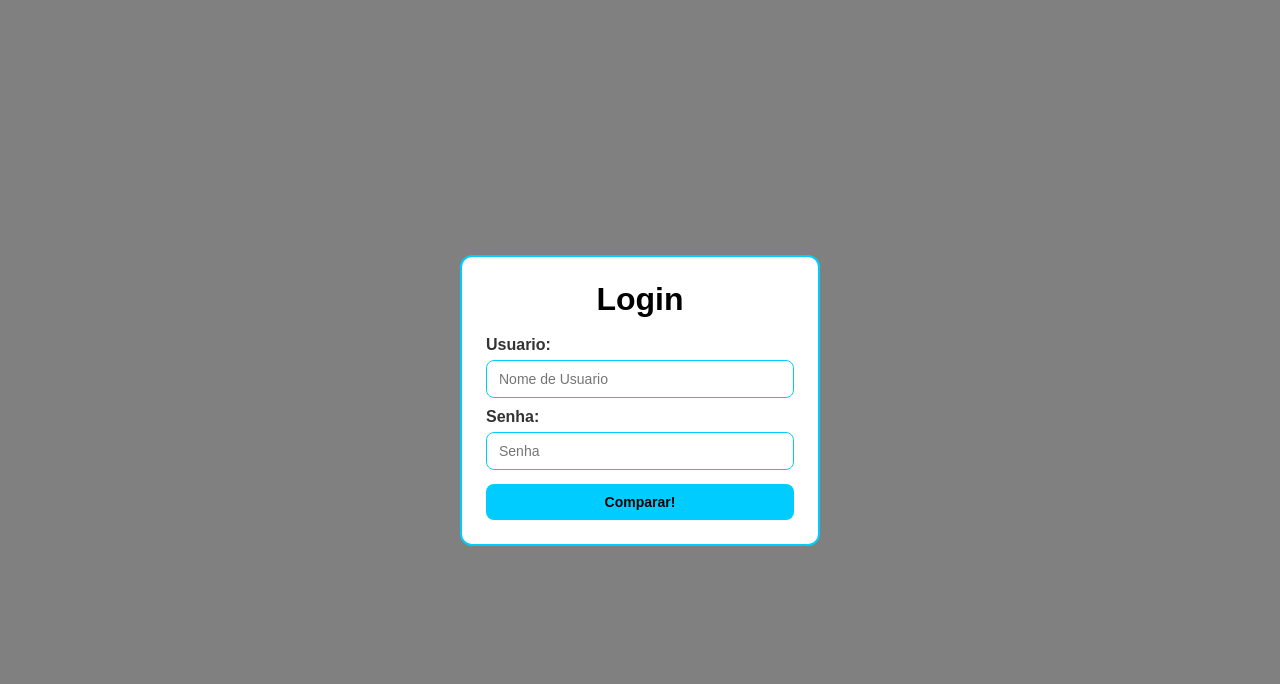
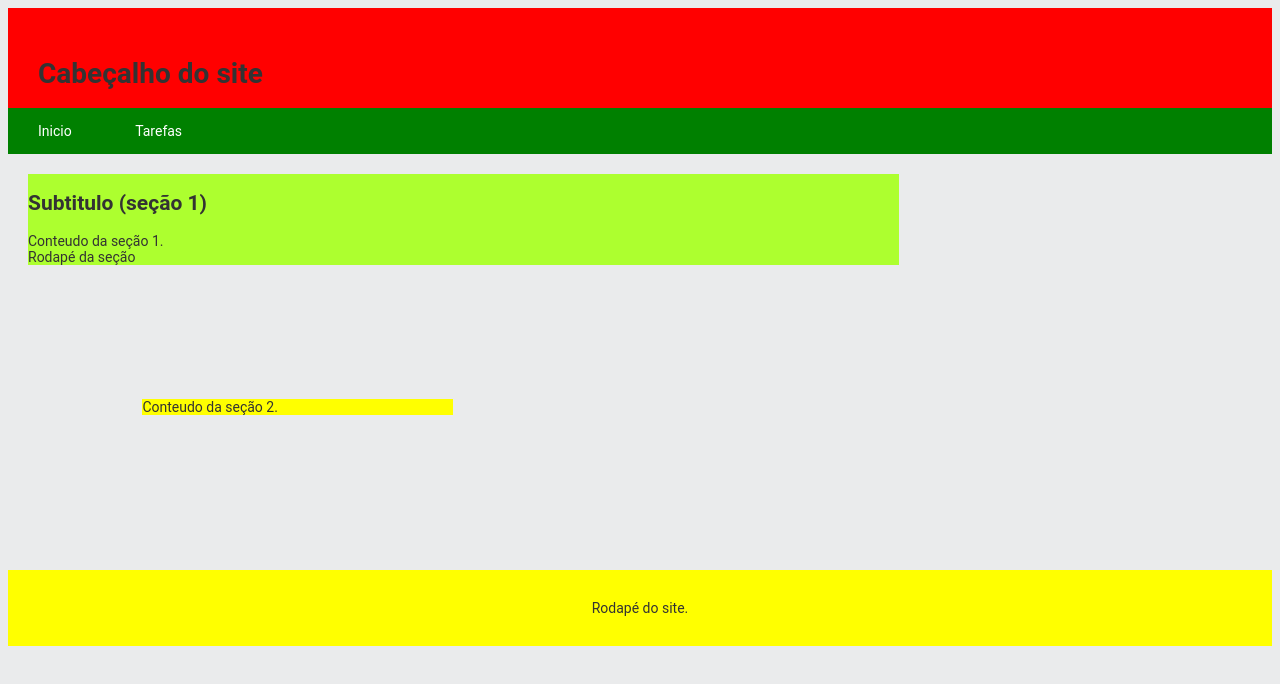
Before and after one commit to LuhTorreZ/Tela-de-Login-javascript-basico, a plain HTML site: page index.html in a window 1280 px wide. Drawn offline with Linux system fonts and the light colour scheme.

Commit message:
Criação de uma pagina web com segunda pagina

```diff
--- /dev/null
+++ b/css/style.css
@@ -0,0 +1,72 @@
+body {
+    margin 0;
+    padding: 0;
+    font: 14px "roboto", sans-serif;
+    color: #333;
+    background: #eaebec;
+    -webkit-font-smoothing: antialiased !important;
+}
+
+.cabecalho {
+    height: 40px;
+    padding: 30px;
+    text-align: left;
+    background: red;
+    overflow:hidden;
+}
+
+.menu {
+    background-color: green;
+    overflow:hidden;
+}
+
+.menu ul {
+    margin-right: 10%;
+    margin-left: 10%;
+}
+
+.menu ul, li{
+    padding: 0;
+    margin: 0;
+}
+.menu li, a{
+    color: #ffffff;
+    text-decoration: none;
+    display: inline-block;
+}
+
+.menu a {
+    padding: 15px 30px;
+}
+
+.menu a:hover{
+    background-color: white;
+    color: black;
+}
+
+.row{
+    padding: 10px;
+}
+#secao1 {
+    float: left;
+    width: 70%;
+    background-color: greenyellow;
+    margin: 10px;
+}
+#secao2 {
+    float: left;
+    width: 25%;
+    background-color: yellow;
+    margin: 10%;
+}
+.row::after {
+    content: "";
+    display: table;
+    clear: both;
+}
+.rodape {
+    padding: 30px;
+    background: yellow;
+    text-align: center;
+    margin-top: 20px;
+}
--- a/index.html
+++ b/index.html
@@ -4,26 +4,45 @@
     <meta charset="UTF-8">
     <meta http-equiv="X-UA-Compatible" content="IE=edge">
     <meta name="viewport" content="width=device-width, initial-scale=1.0">
-    <link href="style.css" rel="stylesheet">
-    <title>Hello World em Javascript!</title>
+    <meta name="author" content="Nome do autor">
+    <meta name="description" content="Template inicial do HTML.">
+    <link href="/css/style.css" rel="stylesheet">
+    <title>TEMA 05</title>
 </head>
 <body>
-    <noscript>
-        Javascript Desabilitado! Favor habilitar no seu computador.
-    </noscript>
+    <header class="cabecalho">
+        <h1>Cabeçalho do site</h1>
+    </header>
+    <nav class="menu">
+        <ul>
+            <li><a href="index.html">Inicio</a></li>
+            <li><a href="./html/pagina2.html">Tarefas</a></li>
+        </ul>
+    </nav>
 
-    <form name="validalogin" onsubmit="event.preventDefault(); validaLogin();">
-        <h1>Login</h1>
+    <div class="row">
+        <section id = "secao1">
+            <header>
+                <h2>Subtitulo (seção 1)</h2>
+            </header>
 
-        <label for="usuario">Usuario:</label>
-        <input id="usuario" name="usuario" type="text" placeholder="Nome de Usuario">
+            <article>
+                Conteudo da seção 1.
+            </article>
+            <footer>
+                Rodapé da seção
+            </footer>
+        </section>
+        <aside id="secao2">
+            Conteudo da seção 2.
+        </aside>
+    </div>
 
-        <label for="senha">Senha:</label>
-        <input id="senha" name="senha" type="password" placeholder="Senha">
+    <footer class="rodape">
+        Rodapé do site.
+    </footer>
 
-        <button type="submit">Comparar!</button>
-    </form>
 
-    <script src="meuscript.js"></script>
+    <script src="/js/meuscript.js"></script>
 </body>
 </html>
--- a/meuscript.js
+++ /dev/null
@@ -1,14 +0,0 @@
-function validaLogin(){
-   var user = "Admin";
-   var pass = "1234";
-   if(user === document.forms["validalogin"]["usuario"].value &&
-      pass === document.forms["validalogin"]["senha"].value ){
-       alert("Login Válido!");
-       return true;
-   }else {
-      alert("Login inválido!");
-      return false;
-   }
-
-
-}
--- a/style.css
+++ /dev/null
@@ -1,52 +0,0 @@
-* {
-    box-sizing: border-box;
-}
-
-body {
-    margin: 0;
-    min-height: 100vh;
-    display: flex;
-    justify-content: center;
-    align-items: center;
-    background: #808080;
-    font-family: Arial, sans-serif;
-    color: #333;
-}
-
-form[name="validalogin"] {
-    width: min(92vw, 360px);
-    padding: 24px;
-    border: 2px solid rgb(0, 204, 255);
-    border-radius: 12px;
-    background: #ffffff;
-}
-
-form[name="validalogin"] h1 {
-    margin: 0 0 18px;
-    text-align: center;
-    color: #000000;
-}
-
-form[name="validalogin"] label {
-    display: block;
-    margin: 10px 0 6px;
-    font-weight: 600;
-}
-
-form[name="validalogin"] input,
-form[name="validalogin"] button {
-    width: 100%;
-    padding: 10px 12px;
-    border-radius: 8px;
-    border: 1px solid rgb(0, 204, 255);
-    font-size: 14px;
-}
-
-form[name="validalogin"] button {
-    margin-top: 14px;
-    background-color: rgb(0, 204, 255);
-    border: none;
-    color: black;
-    font-weight: 700;
-    cursor: pointer;
-}
```
Also changed, not shown: html/pagina2.html (added, +48 -0 lines), js/script.js (added, +61 -0 lines), css/stylepagina2.css (added).
